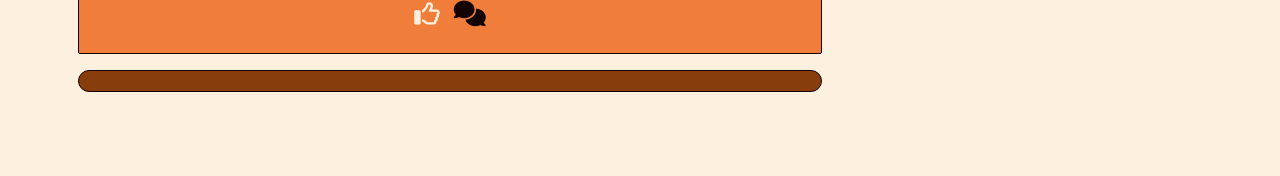
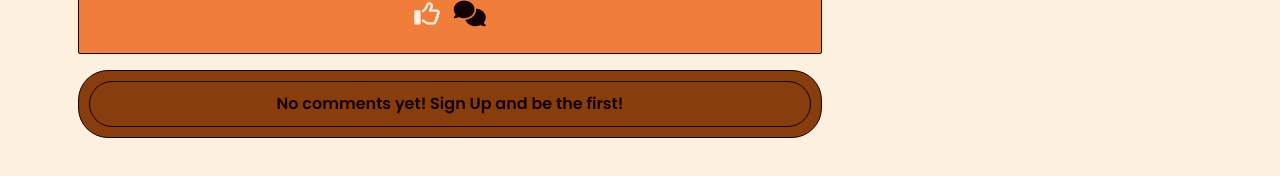
Before and after one commit to HarryRHayden/sliceshare, a React (Create React App) app: page /posts/1 in a window 1280 px wide. Shown: the part 260-436 px from the top of the page. Built offline with nearby package versions, Linux system fonts and the light colour scheme; no server answers.

Commit message:
style no comments section and link to sign up for logged out user

```diff
--- a/src/comments/CommentCreateForm.js
+++ b/src/comments/CommentCreateForm.js
@@ -50,7 +50,7 @@ function CommentCreateForm(props) {
         <InputGroup>
           <Form.Control
             className={styles.Input}
-            placeholder="my comment..."
+            placeholder="Type your comment here...."
             as="textarea"
             value={content}
             onChange={handleChange}
--- a/src/pages/posts/PostPage.js
+++ b/src/pages/posts/PostPage.js
@@ -4,12 +4,14 @@ import Col from "react-bootstrap/Col";
 import Row from "react-bootstrap/Row";
 import Container from "react-bootstrap/Container";
 import Post from "./Post";
+import { Link } from "react-router-dom";
 
 import appStyles from "../../App.module.css";
 import { useParams } from "react-router-dom";
 import { axiosReq } from "../../api/axiosDefaults";
 import CommentCreateForm from "../../comments/CommentCreateForm";
 import { useCurrentUser } from "../../contexts/CurrentUserContext";
+import styles from "../../styles/PostPage.module.css";
 
 function PostPage() {
   const { id } = useParams();
@@ -22,10 +24,12 @@ function PostPage() {
   useEffect(() => {
     const handleMount = async () => {
       try {
-        const [{ data: post }] = await Promise.all([
+        const [{ data: post }, {data: comments}] = await Promise.all([
           axiosReq.get(`/posts/${id}`),
+          axiosReq.get(`/comments/?post=${id}`)
         ]);
         setPost({ results: [post] });
+        setComments(comments);
       } catch (err) {
         console.log(err);
       }
@@ -51,6 +55,19 @@ function PostPage() {
           ) : comments.results.length ? (
             "Comments"
           ) : null}
+          {comments.results.length ? (
+            "comments here"
+          ) : currentUser ? (
+            <span>
+              No comments have been made!! Why not be the first! Comment away!
+            </span>
+          ) : (
+            <Container className={appStyles.Content}>
+              <Link className={styles.Link} to="/signup">
+                No comments yet! Sign Up and be the first!
+              </Link>
+            </Container>
+          )}
         </Container>
       </Col>
       <Col lg={4} className="d-none d-lg-block p-0 p-lg-2">
--- a/src/styles/PostPage.module.css
+++ b/src/styles/PostPage.module.css
@@ -22,3 +22,13 @@ h5 {
 .ThumbOutline:hover {
   color: #140302;
 }
+
+.Link {
+  text-decoration: none;
+  text-align: center;
+  display: block;
+}
+
+.Link span {
+  color: #140302;
+}
```
